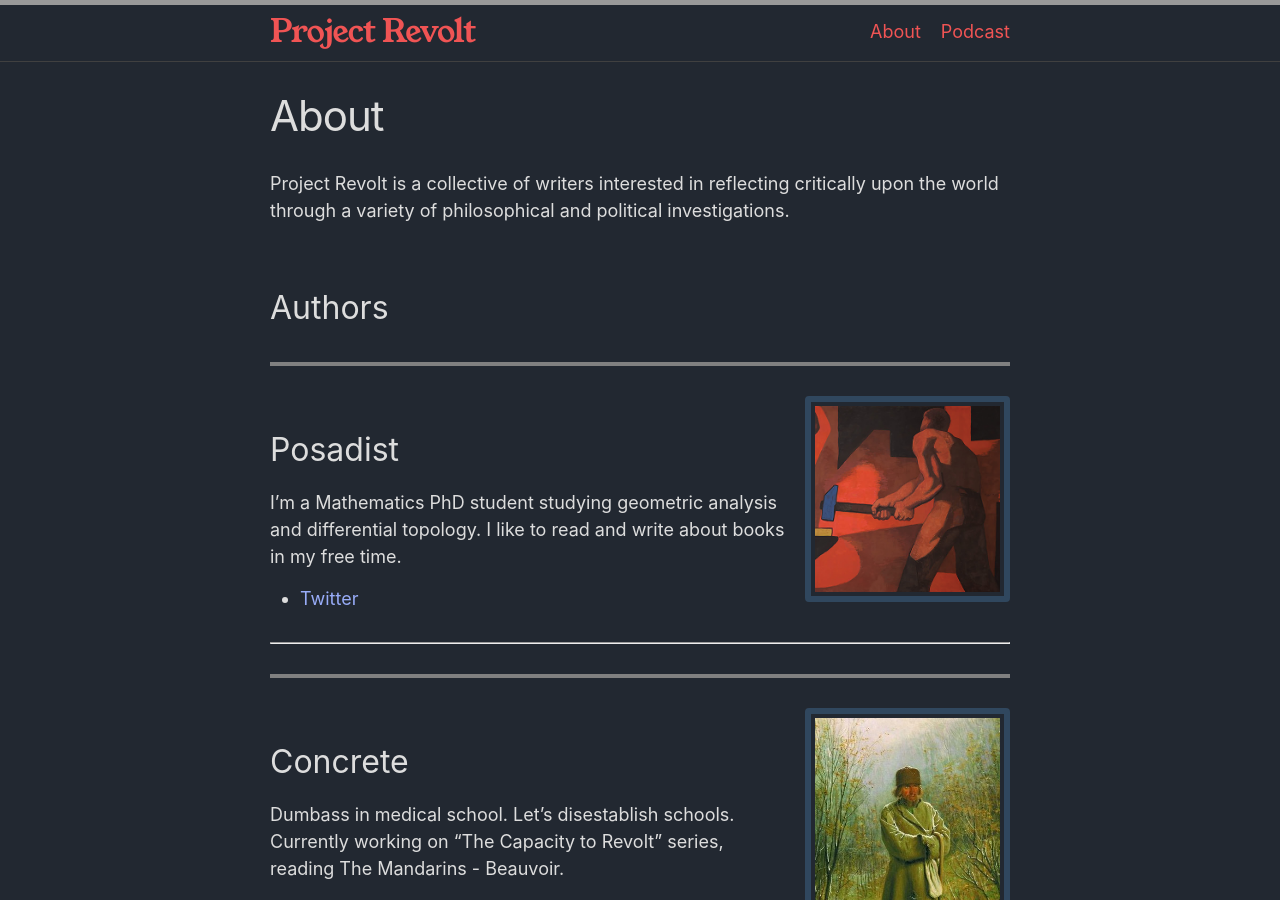
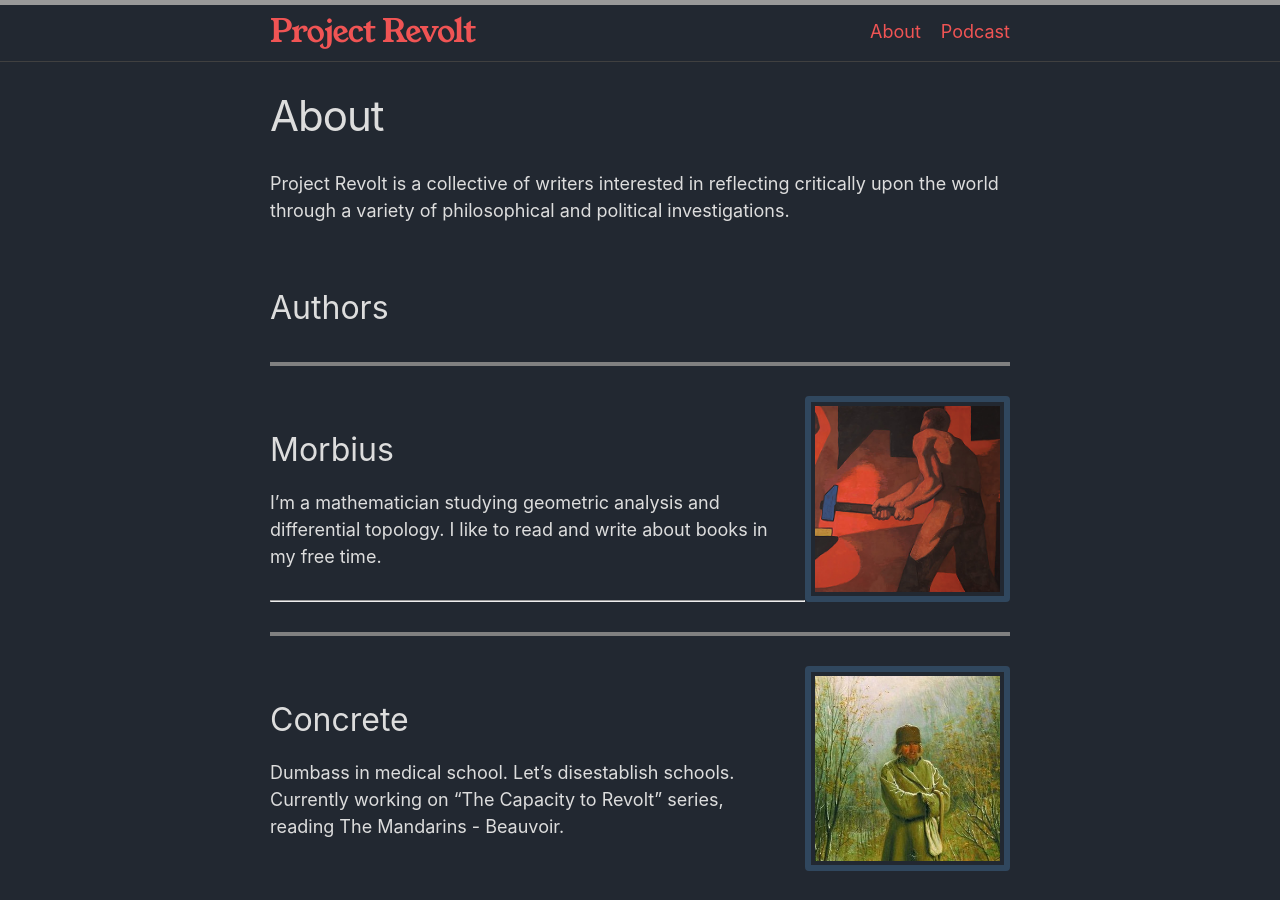
Before and after one commit to project-revolt/project-revolt.github.io, a Jekyll site: the page built from about.md, in a window 1280 px wide and 900 px high. Built offline with Jekyll 4.4.1, drawn with Linux system fonts in a browser that asks for light colours.

Commit message:
alias
morbius

```diff
--- a/about.md
+++ b/about.md
@@ -8,11 +8,10 @@ Project Revolt is a collective of writers interested in reflecting critically up
 
 ## Authors
 <hr style="border:2px solid gray">
-<img class="img-logo" align="right" src="images/posadistlogo.PNG">
-## Posadist
-I'm a Mathematics PhD student studying geometric analysis and differential topology. I like to read and write about books in my free time.
+<img class="img-logo" align="right" src="images/morbiuslogo.PNG">
+## Morbius
+I'm a mathematician studying geometric analysis and differential topology. I like to read and write about books in my free time.
 {: .bio}
-- [Twitter](https://twitter.com/cuckfapitalism1)
 <hr/>
 
 <hr style="border:2px solid gray">
```
Also changed, not shown: other/_posts/2021-08-27-The-blog-as-a-tool-in-the-radical-Sartrean-project.md (+1 -1 lines), other/_posts/2021-09-18-concrete_The-capacity-to-revolt.md (+1 -1 lines), about/images/morbiuslogo.PNG (renamed from about/images/posadistlogo.PNG), other/_posts/2022-01-05-morbius_Meta-analysis-on-the-study-of-fascism.md (renamed from other/_posts/2022-01-05-posadist_Meta-analysis-on-the-study-of-fascism.md).
